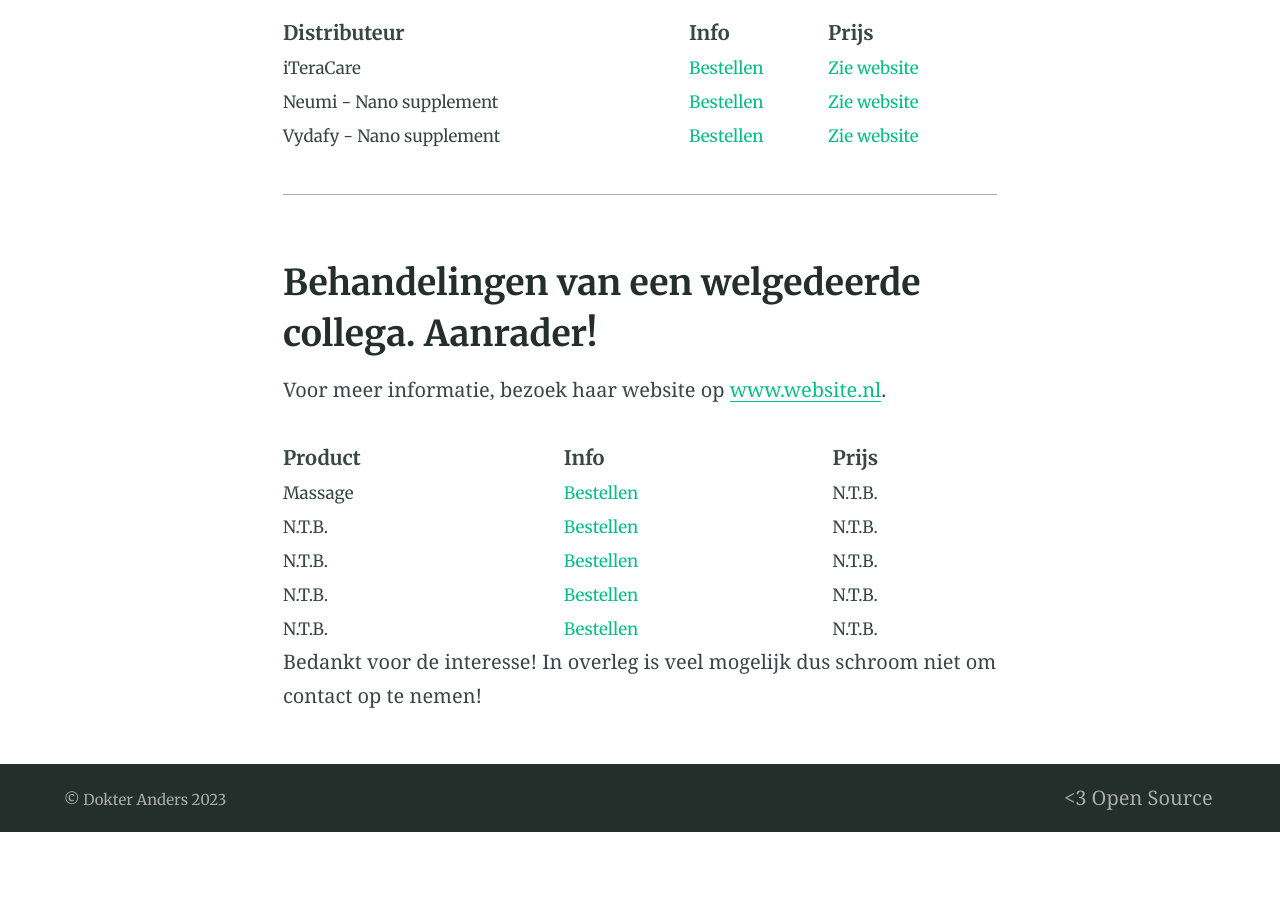
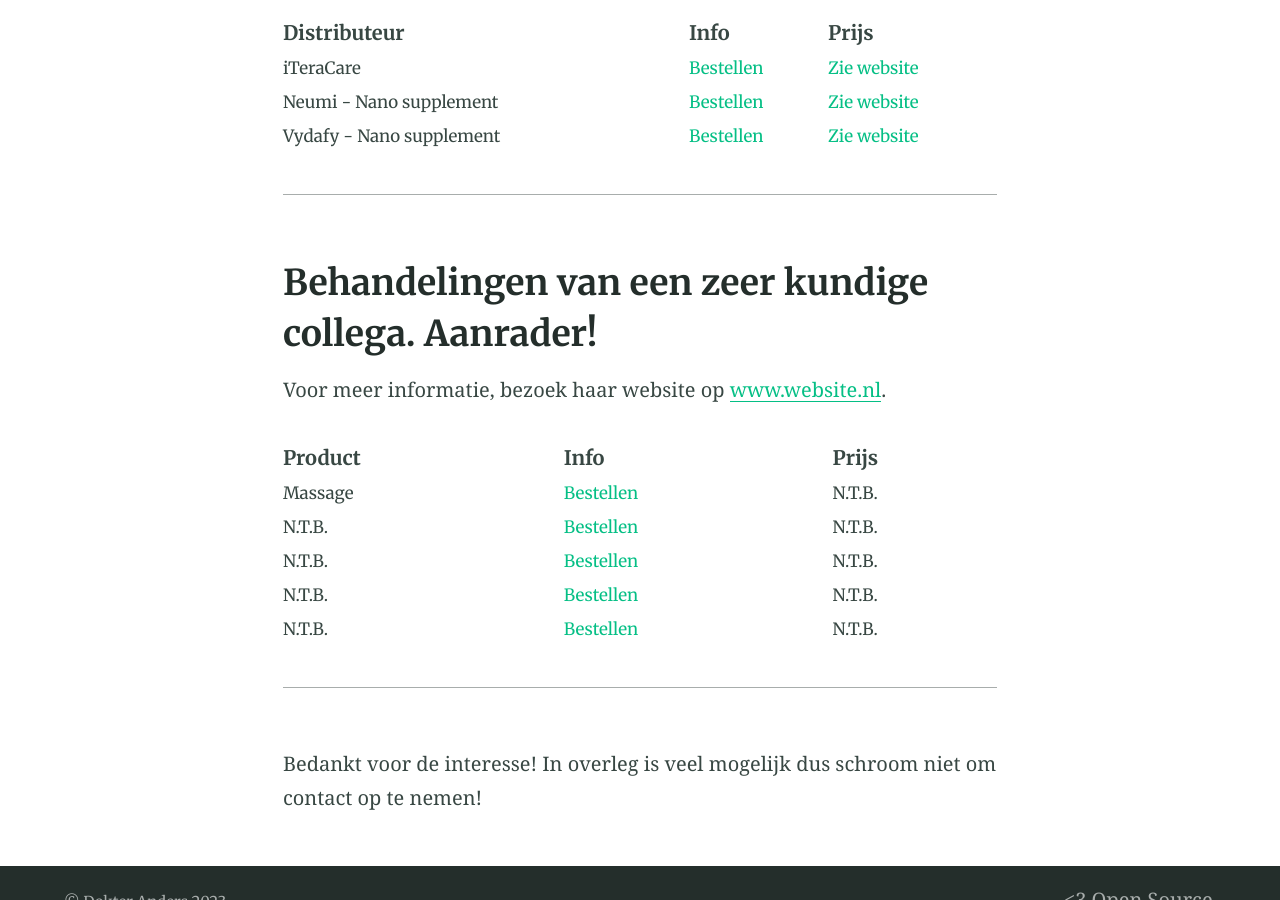
Before and after one commit to dokteranders/dokteranders.com, a Jekyll site: the page built from behandelingen.md, in a window 1280 px wide and 900 px high, scrolled down 1515 px. Built offline with Jekyll 4.4.1, drawn with Linux system fonts in a browser that asks for light colours; before the commit the page ends 2347 px from its top, so only the background shows below that.

Commit message:
Update behandelingen.md

```diff
--- a/behandelingen.md
+++ b/behandelingen.md
@@ -38,7 +38,7 @@
 
 ---
 
-## Behandelingen van een welgedeerde collega. Aanrader!
+## Behandelingen van een zeer kundige collega. Aanrader!
 Voor meer informatie, bezoek haar website op [www.website.nl](#).
 
 | **Product** | **Info** | **Prijs** |
@@ -49,5 +49,6 @@
 | N.T.B. | [Bestellen](https://vidafyglobal.com/dranders) | N.T.B.
 | N.T.B. | [Bestellen](/contact/) | N.T.B.
 
+---
 
 Bedankt voor de interesse! In overleg is veel mogelijk dus schroom niet om contact op te nemen!
```
